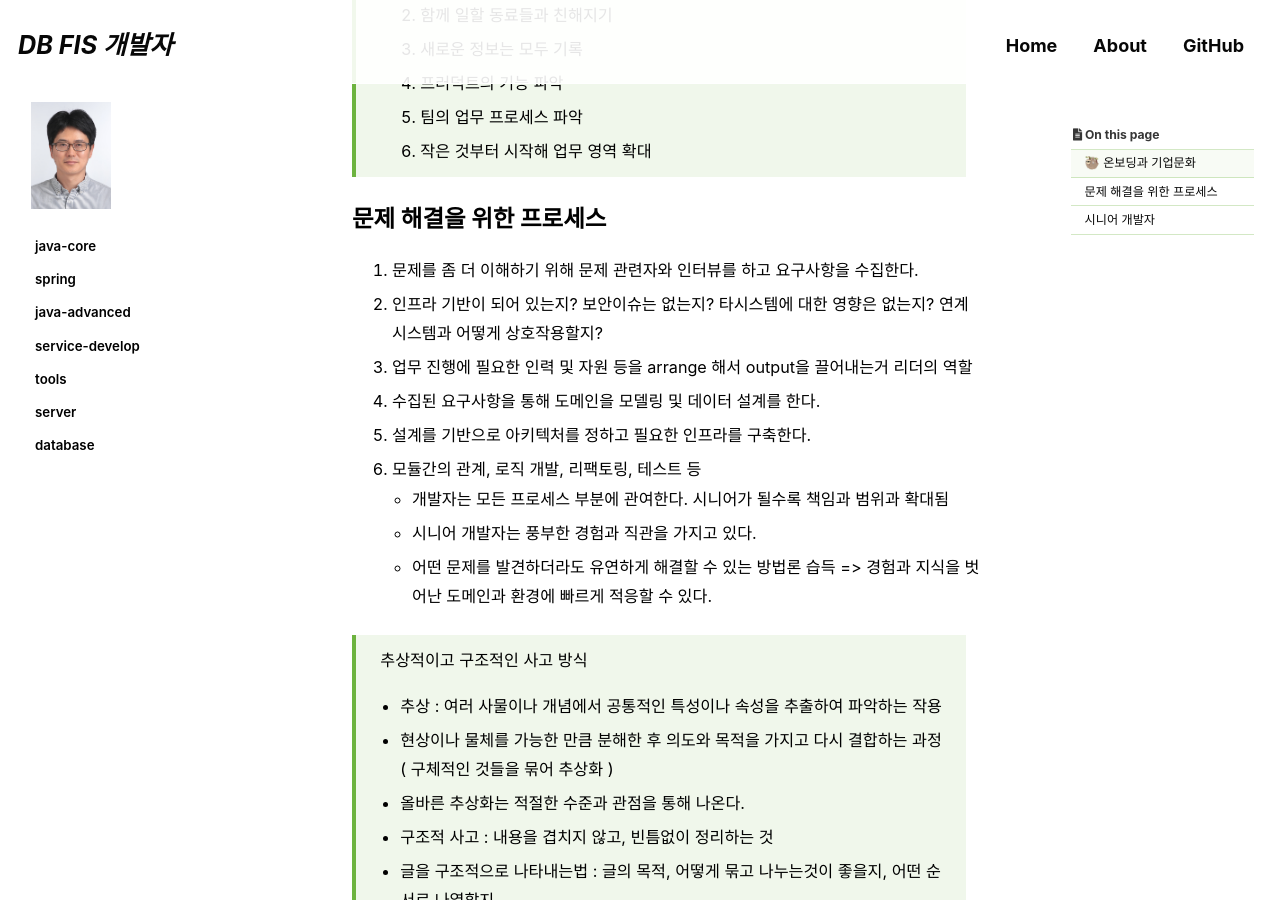
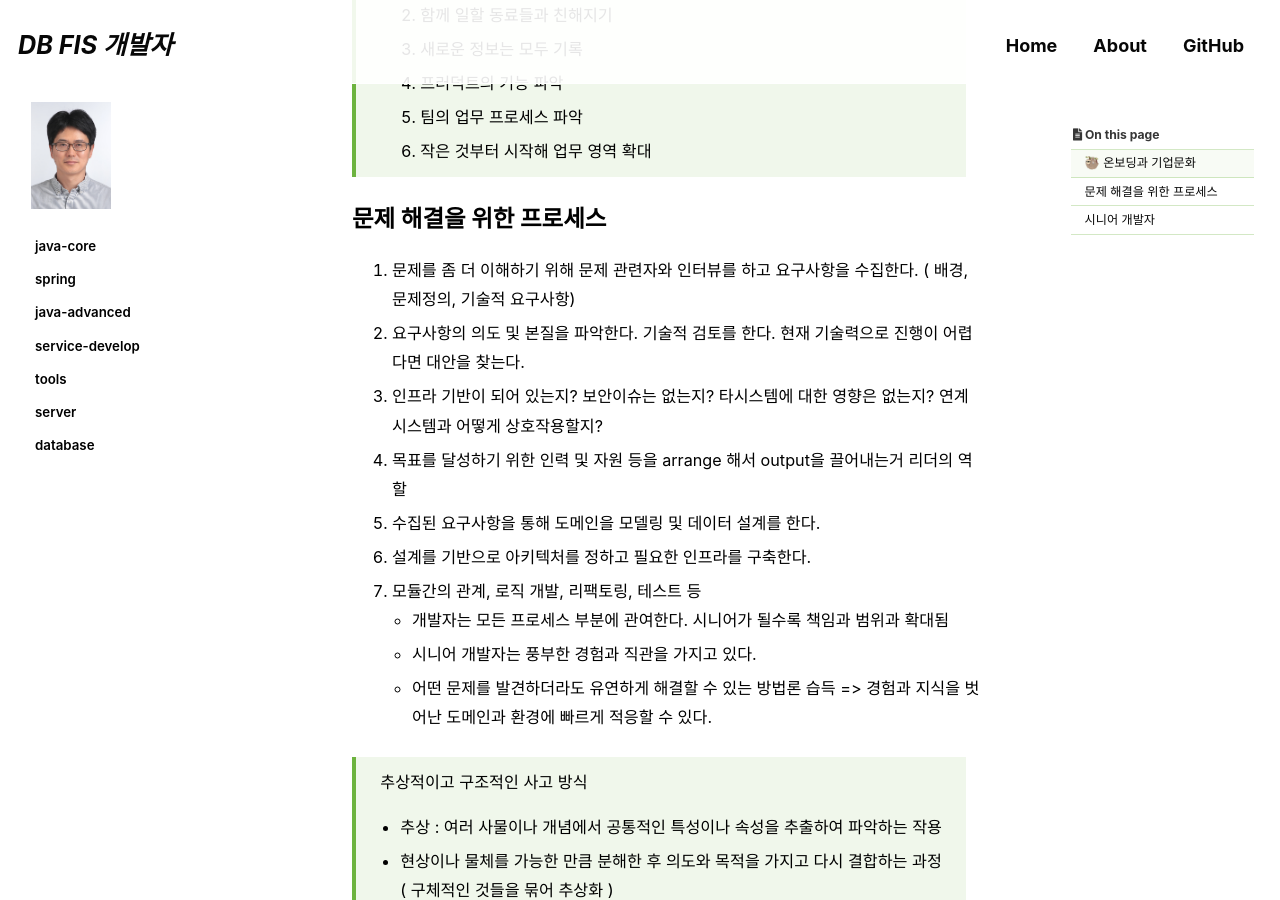
Before and after one commit to 190726/190726.github.io, a Jekyll site: the page built from _posts/2023-11-11-onboarding.md, in a window 1280 px wide and 900 px high, scrolled down 697 px. Built offline with Jekyll 4.4.1, drawn with Linux system fonts in a browser that asks for light colours; cached includes are drawn as plain includes; some web fonts are replaced; comment, search, counter and statistics services are not loaded.

Commit message:
Update 2023-11-11-onboarding.md

```diff
--- a/_posts/2023-11-11-onboarding.md
+++ b/_posts/2023-11-11-onboarding.md
@@ -35,12 +35,13 @@ last_modified_at: 2023-11-11
   6. 작은 것부터 시작해 업무 영역 확대
 
 ## 문제 해결을 위한 프로세스
-  1. 문제를 좀 더 이해하기 위해 문제 관련자와 인터뷰를 하고 요구사항을 수집한다.
-  2. 인프라 기반이 되어 있는지? 보안이슈는 없는지? 타시스템에 대한 영향은 없는지? 연계시스템과 어떻게 상호작용할지?
-  3. 업무 진행에 필요한 인력 및 자원 등을 arrange 해서 output을 끌어내는거 리더의 역할
-  4. 수집된 요구사항을 통해 도메인을 모델링 및 데이터 설계를 한다.
-  5. 설계를 기반으로 아키텍처를 정하고 필요한 인프라를 구축한다.
-  6. 모듈간의 관계, 로직 개발, 리팩토링, 테스트 등
+  1. 문제를 좀 더 이해하기 위해 문제 관련자와 인터뷰를 하고 요구사항을 수집한다. ( 배경, 문제정의, 기술적 요구사항)
+  2. 요구사항의 의도 및 본질을 파악한다. 기술적 검토를 한다. 현재 기술력으로 진행이 어렵다면 대안을 찾는다.
+  3. 인프라 기반이 되어 있는지? 보안이슈는 없는지? 타시스템에 대한 영향은 없는지? 연계시스템과 어떻게 상호작용할지?
+  4. 목표를 달성하기 위한 인력 및 자원 등을 arrange 해서 output을 끌어내는거 리더의 역할
+  5. 수집된 요구사항을 통해 도메인을 모델링 및 데이터 설계를 한다.
+  6. 설계를 기반으로 아키텍처를 정하고 필요한 인프라를 구축한다.
+  7. 모듈간의 관계, 로직 개발, 리팩토링, 테스트 등
 - 개발자는 모든 프로세스 부분에 관여한다. 시니어가 될수록 책임과 범위과 확대됨
 - 시니어 개발자는 풍부한 경험과 직관을 가지고 있다.
 - 어떤 문제를 발견하더라도 유연하게 해결할 수 있는 방법론 습득 => 경험과 지식을 벗어난 도메인과 환경에 빠르게 적응할 수 있다.
```
